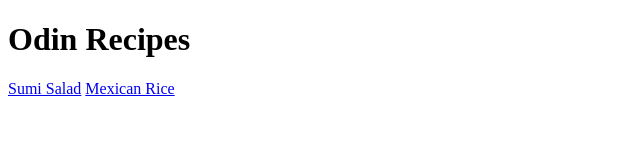
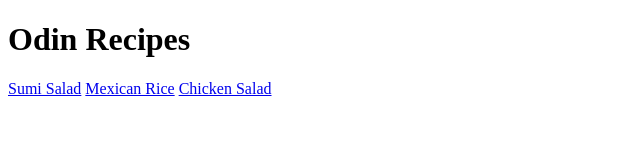
Before and after one commit to LizSambrano/odin-recipes, a plain HTML site: page index.html in a window 1280 px wide. Shown: the whole page, without its empty margins (0-640 px from the left). Drawn offline with Linux system fonts and the light colour scheme.

Commit message:
Linked chicken-salad.html to index.html

```diff
--- a/index.html
+++ b/index.html
@@ -8,5 +8,6 @@
         <h1>Odin Recipes</h1>
         <a href="recipes/sumi-salad.html">Sumi Salad</a>
         <a href="recipes/mexican-rice.html">Mexican Rice</a>
+        <a href="recipes/chicken-salad.html">Chicken Salad</a>
     </body>
 </html>
```
